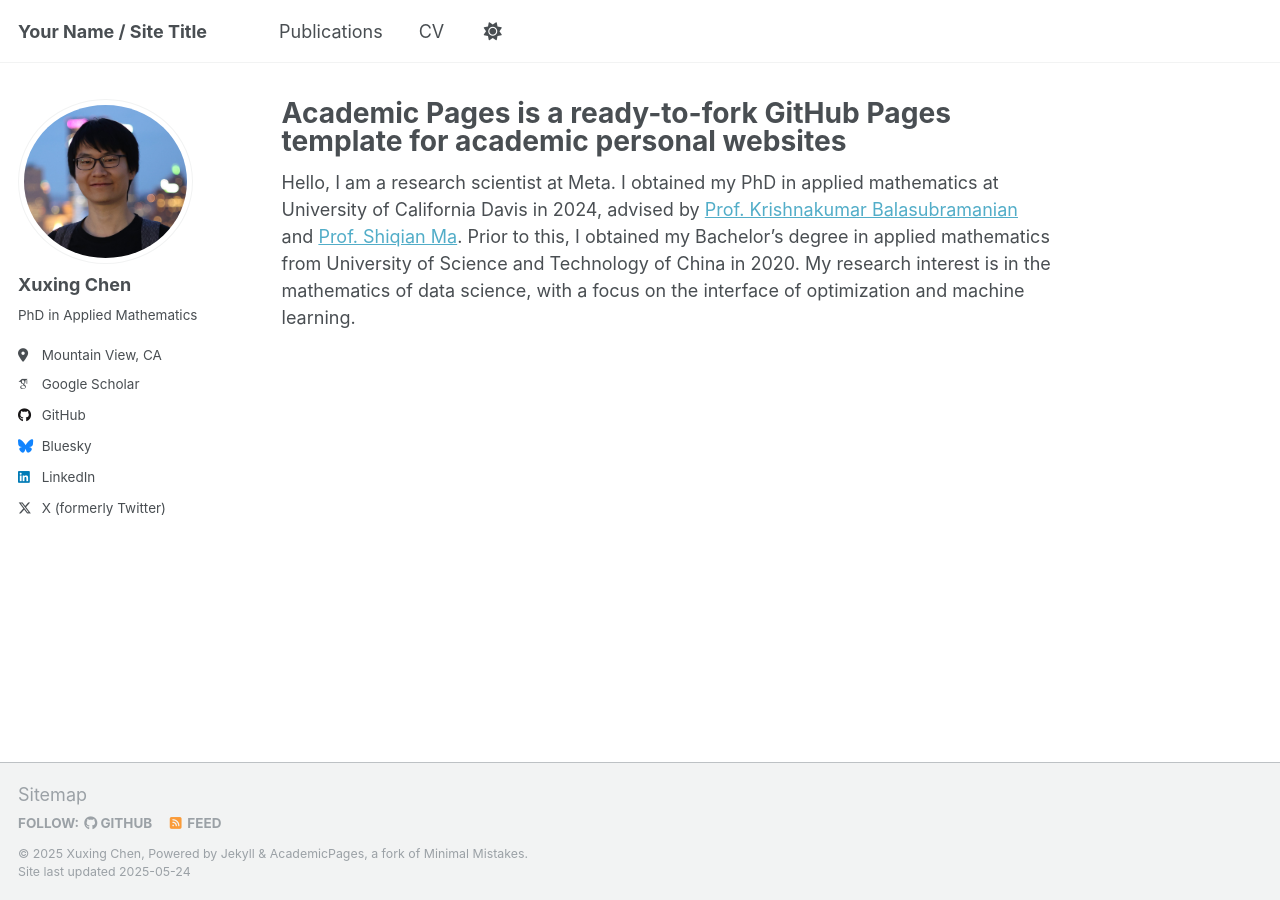
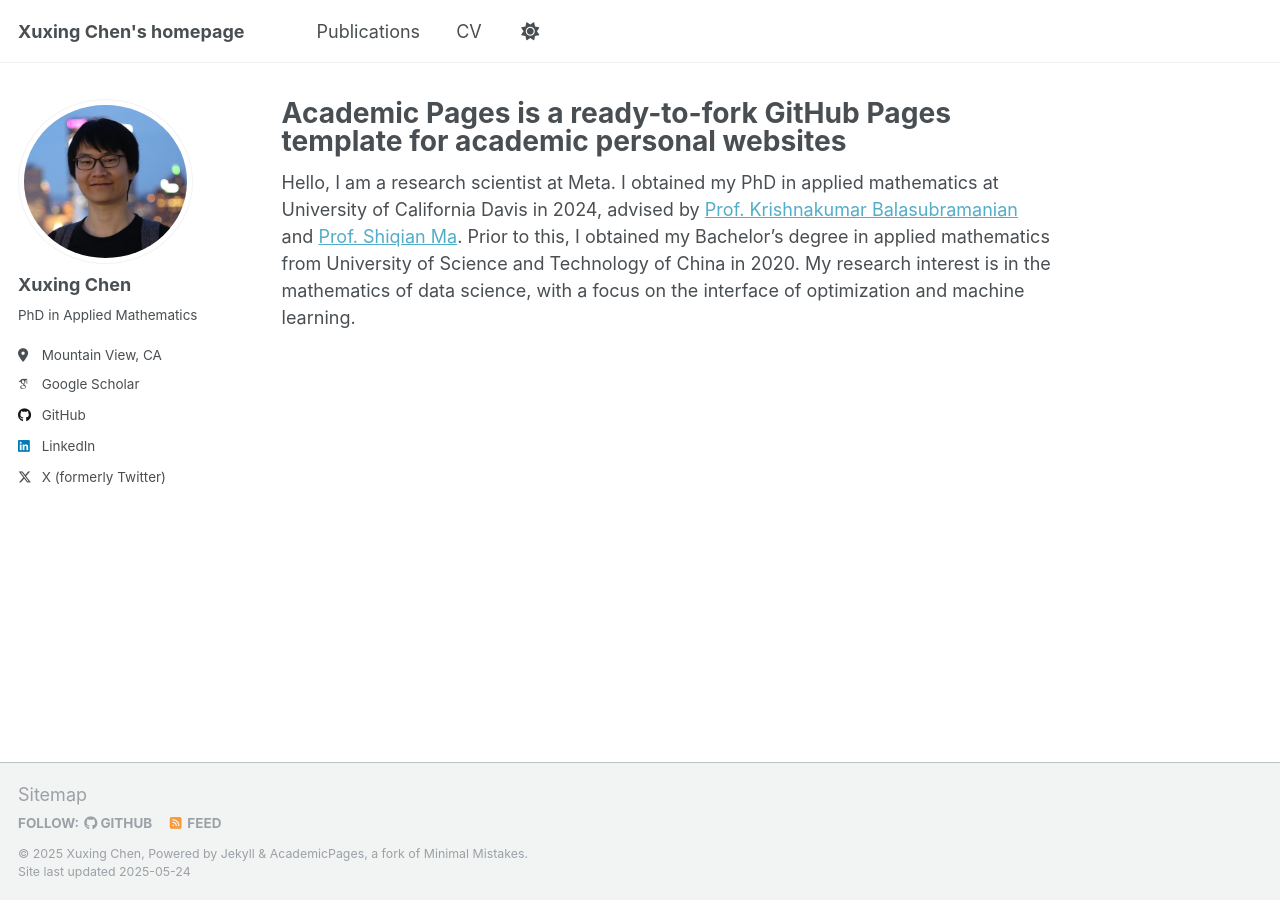
Before and after one commit to xuxingc/xuxingc.github.io, a Jekyll site: the page built from _pages/about.md, in a window 1280 px wide. Built offline with Jekyll 4.4.1, drawn with Linux system fonts in a browser that asks for light colours; some web fonts are replaced.

Commit message:
Update _config.yml

```diff
--- a/_config.yml
+++ b/_config.yml
@@ -9,7 +9,7 @@
 # Basic Site Settings
 locale                   : "en-US"
 site_theme               : "default"
-title                    : "Your Name / Site Title"
+title                    : "Xuxing Chen's homepage"
 title_separator          : "-"
 name                     : &name "Xuxing Chen"
 description              : &description "personal description"
@@ -51,7 +51,7 @@ author:
   stackoverflow    : # User number or user number and name (i.e., use "1" or "1/jeff-atwood")
 
   # Social media
-  bluesky          : "bsky.app" # Replace this with you Bluesky username
+  bluesky          : # "bsky.app" # Replace this with you Bluesky username
   facebook         : # Username
   flickr           : # Username
   foursquare       : # Username
```
